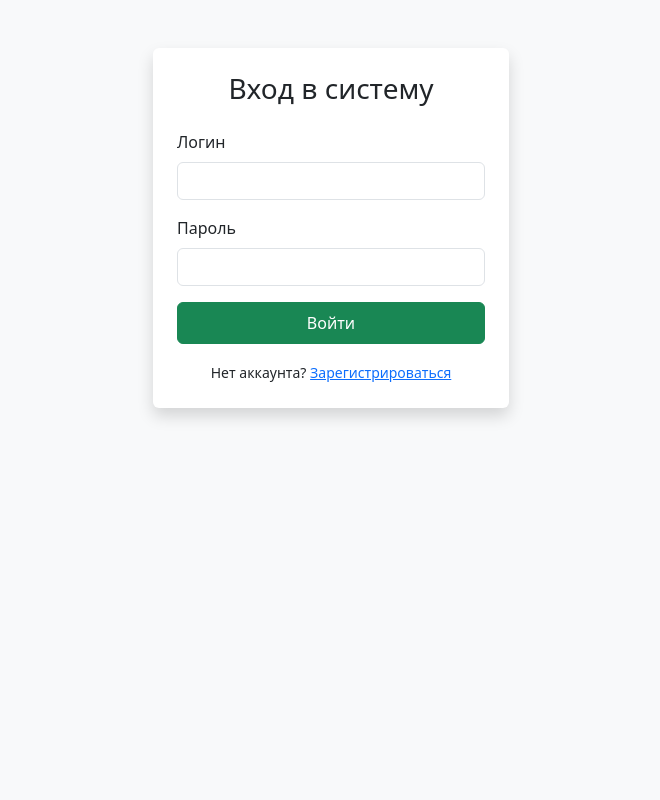
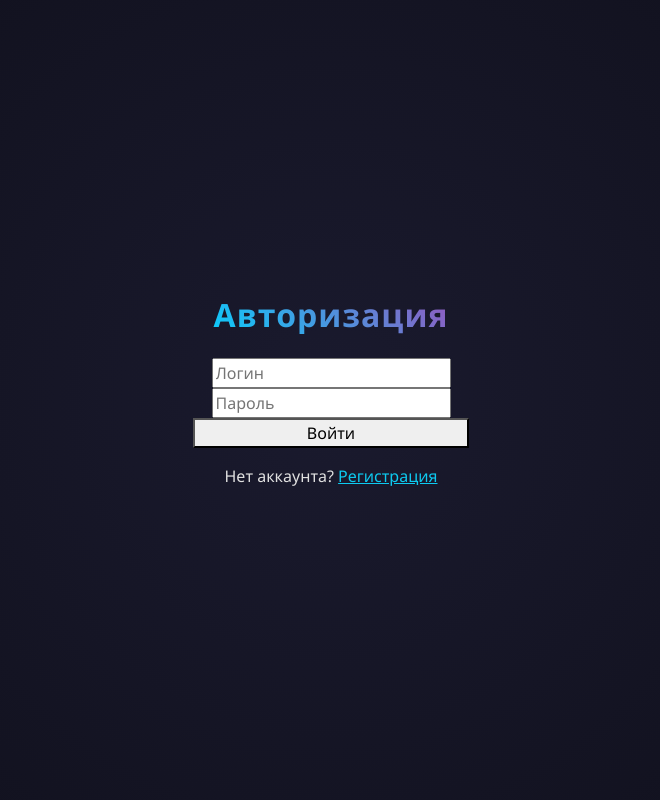
Before and after one commit to zynqff/ssalfatest, a FastAPI app: page /login in a window 1280 px wide. Shown: the whole page, without its empty margins (309-969 px from the left). Run offline with FastAPI, Linux system fonts and the light colour scheme.

Commit message:
Update login.html

```diff
--- a/templates/login.html
+++ b/templates/login.html
@@ -1,35 +1,21 @@
 <!DOCTYPE html>
-<html lang="ru">
+<html>
 <head>
-    <meta charset="UTF-8">
-    <title>Вход — PoetryAI</title>
+    <title>Вход</title>
     <link href="https://cdn.jsdelivr.net/npm/bootstrap@5.3.0/dist/css/bootstrap.min.css" rel="stylesheet">
+    <link rel="stylesheet" href="/static/style.css">
 </head>
-<body class="bg-light">
-    <div class="container mt-5">
-        <div class="row justify-content-center">
-            <div class="col-md-4">
-                <div class="card shadow border-0">
-                    <div class="card-body p-4 text-center">
-                        <h3 class="mb-4">Вход в систему</h3>
-                        <form action="/login" method="post">
-                            <div class="mb-3 text-start">
-                                <label class="form-label">Логин</label>
-                                <input type="text" name="username" class="form-control" required>
-                            </div>
-                            <div class="mb-3 text-start">
-                                <label class="form-label">Пароль</label>
-                                <input type="password" name="password" class="form-control" required>
-                            </div>
-                            <button type="submit" class="btn btn-success w-100 py-2">Войти</button>
-                        </form>
-                        <div class="mt-3">
-                            <small>Нет аккаунта? <a href="/register">Зарегистрироваться</a></small>
-                        </div>
-                    </div>
-                </div>
-            </div>
+<body>
+    <div class="container d-flex justify-content-center align-items-center" style="min-height: 100vh;">
+        <div class="glass p-5 col-md-4 text-center">
+            <h2 class="text-info mb-4">Авторизация</h2>
+            <form action="/login" method="post">
+                <input type="text" name="username" class="form-input" placeholder="Логин" required>
+                <input type="password" name="password" class="form-input" placeholder="Пароль" required>
+                <button type="submit" class="btn-glass w-100">Войти</button>
+            </form>
+            <p class="mt-3">Нет аккаунта? <a href="/register" class="text-info">Регистрация</a></p>
         </div>
     </div>
 </body>
-  </html>
+</html>
```
